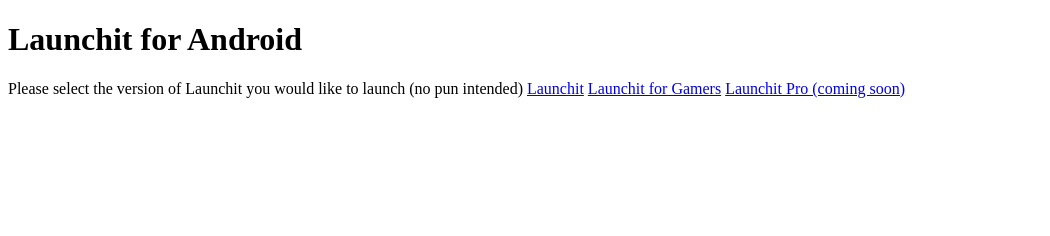
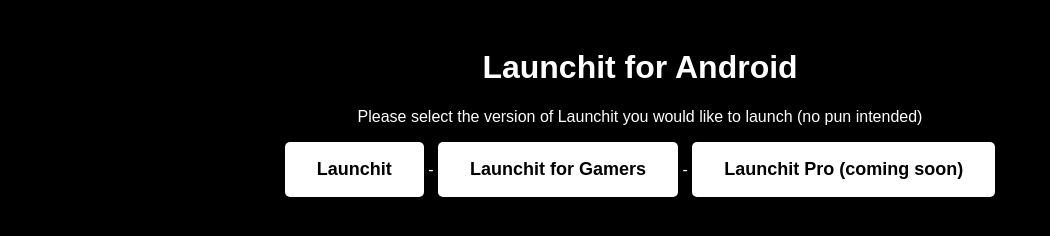
Before and after one commit to HollowTechnology/Launchit, a plain HTML site: page LaunchitAndroid/index.html in a window 1280 px wide. Shown: the whole page, without its empty margins (0-1050 px from the left). Drawn offline with Linux system fonts and the light colour scheme.

Commit message:
Update index.html

```diff
--- a/LaunchitAndroid/index.html
+++ b/LaunchitAndroid/index.html
@@ -1,7 +1,41 @@
 <!DOCTYPE html>
-<title>Launchit</title>
-<h1>Launchit for Android</h1>
-Please select the version of Launchit you would like to launch (no pun intended)
-<a href="launchit.html" class="button">Launchit</a>
-<a href="gamers.html" class="button">Launchit for Gamers</a>
-<a href="pro.html" class="button">Launchit Pro (coming soon)</a>
+<html lang="en">
+<head>
+    <meta charset="UTF-8">
+    <meta name="viewport" content="width=device-width, initial-scale=1.0">
+    <title>Launchit</title>
+    <style>
+        body {
+            background-color: black;
+            color: white;
+            font-family: Arial, sans-serif;
+            text-align: center;
+            padding: 20px;
+        }
+        a.button {
+            display: inline-block;
+            padding: 15px 30px; /* Increased padding for larger buttons */
+            color: black; /* Black text color for buttons */
+            text-decoration: none;
+            border: 2px solid transparent;
+            background-color: white;
+            font-size: 18px; /* Increased font size */
+            font-weight: bold;
+            border-radius: 5px; /* Optional: Rounded corners */
+            transition: all 0.3s ease-in-out;
+        }
+        a.button:hover {
+            background-color: transparent;
+            color: white;
+            border: 2px solid white;
+        }
+    </style>
+</head>
+<body>
+    <h1>Launchit for Android</h1>
+    <p>Please select the version of Launchit you would like to launch (no pun intended)</p>
+    <a href="launchit.html" class="button">Launchit</a> -
+    <a href="gamers.html" class="button">Launchit for Gamers</a> -
+    <a href="pro.html" class="button">Launchit Pro (coming soon)</a>
+</body>
+</html>
```
